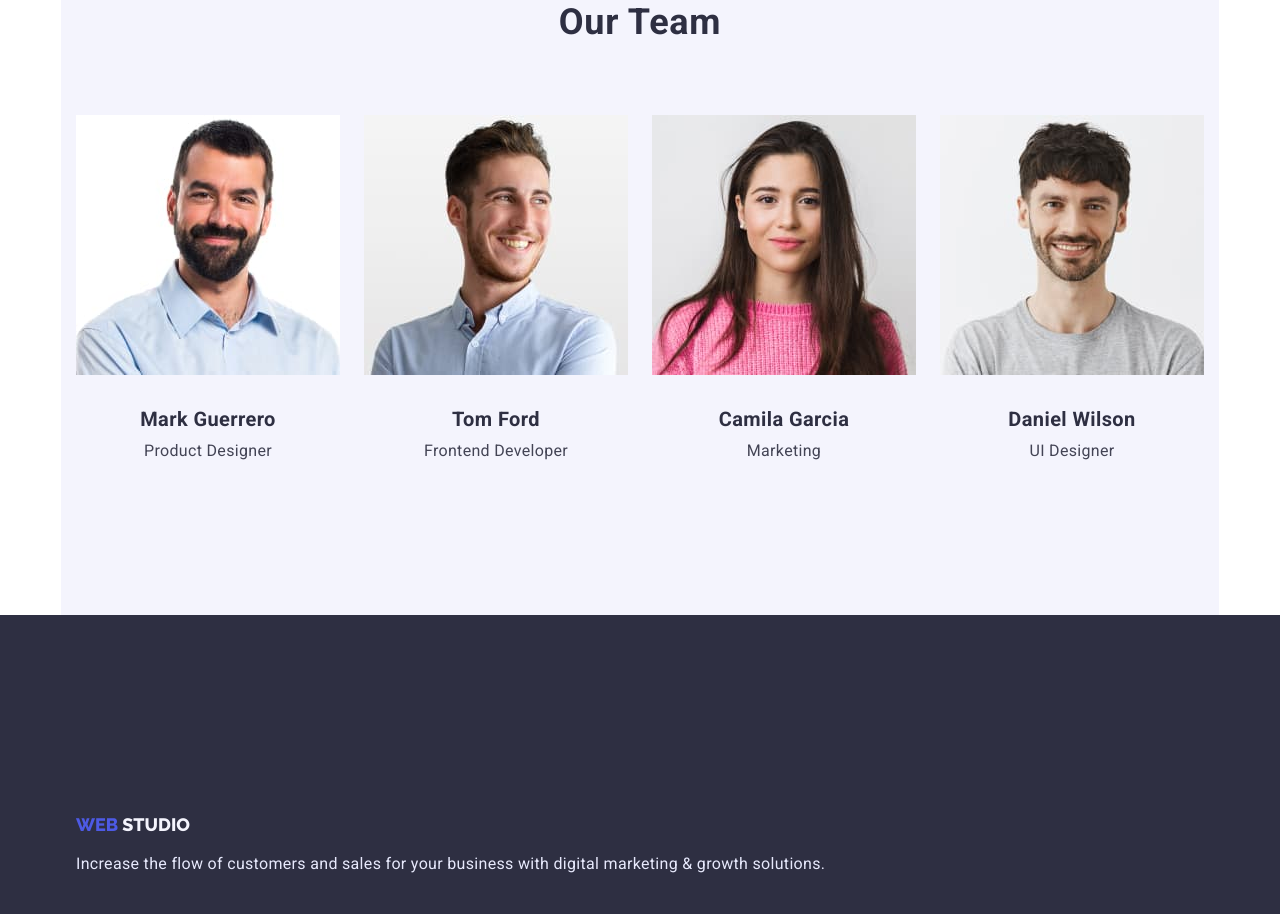
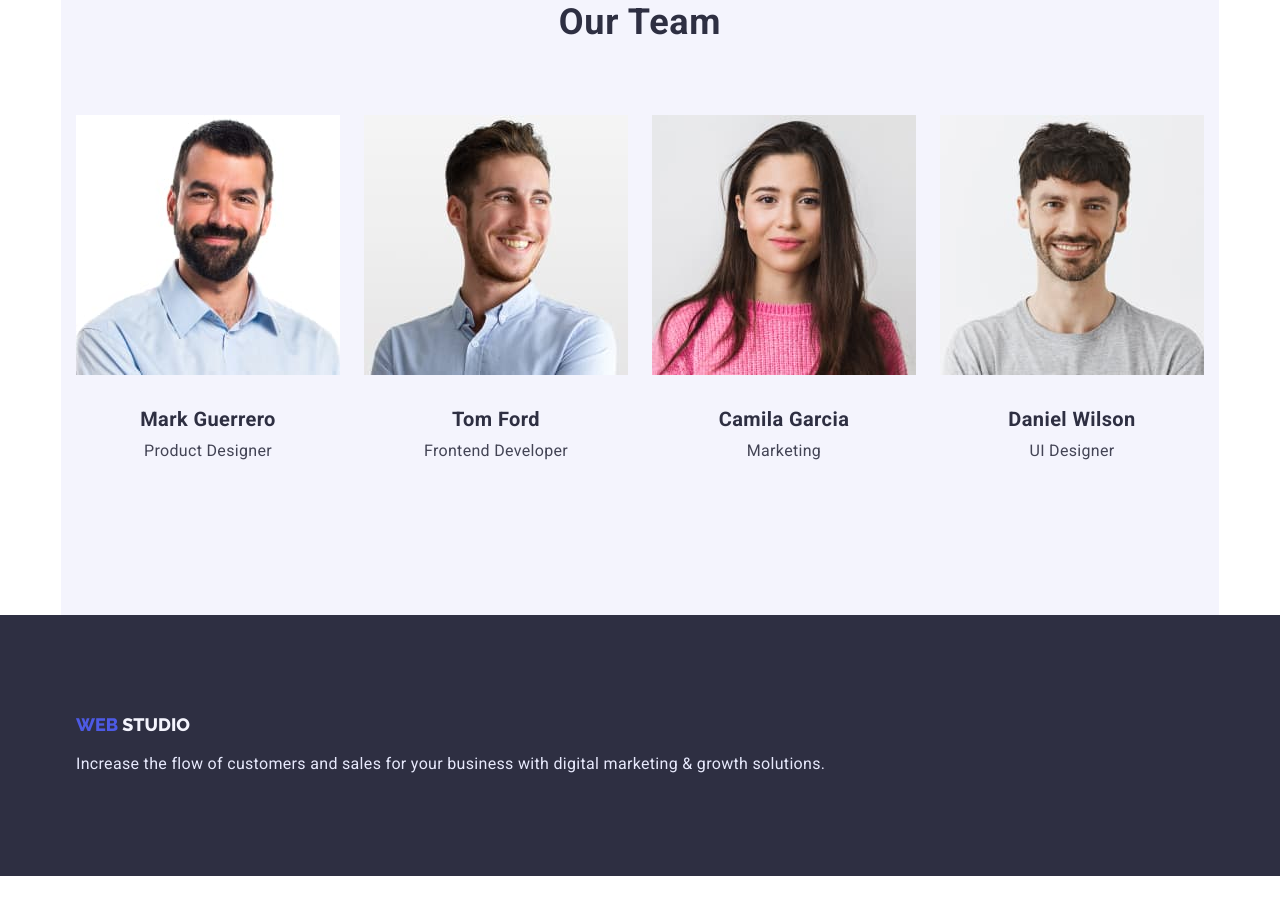
Before and after one commit to nastena1409/goit-markup-hw-05, a plain HTML site: page index.html in a window 1280 px wide. Shown: the part 1295-2209 px from the top of the page. After the commit the page ends 2171 px from the top, so only its background shows below. Drawn offline with nearby package versions, Linux system fonts and the light colour scheme.

Commit message:
update footer logo

```diff
--- a/css/styles.css
+++ b/css/styles.css
@@ -79,7 +79,7 @@ h1, h2, h3, p, ul {
     text-transform: uppercase;
 
     display: inline-block;
-    padding-top: 100px;
+
     margin-bottom: 16px;
 }
 
```
